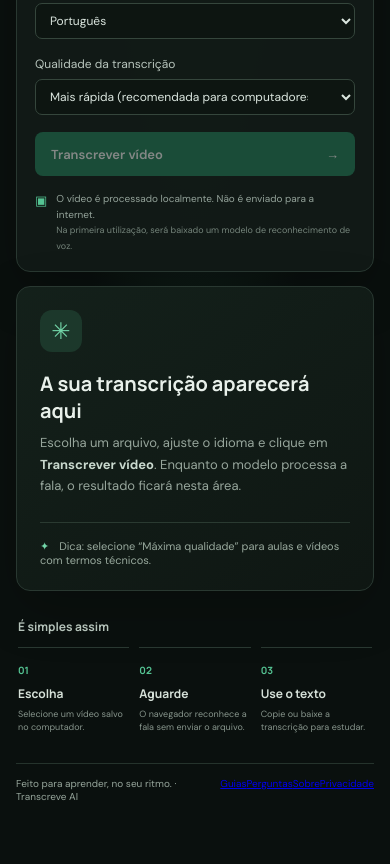
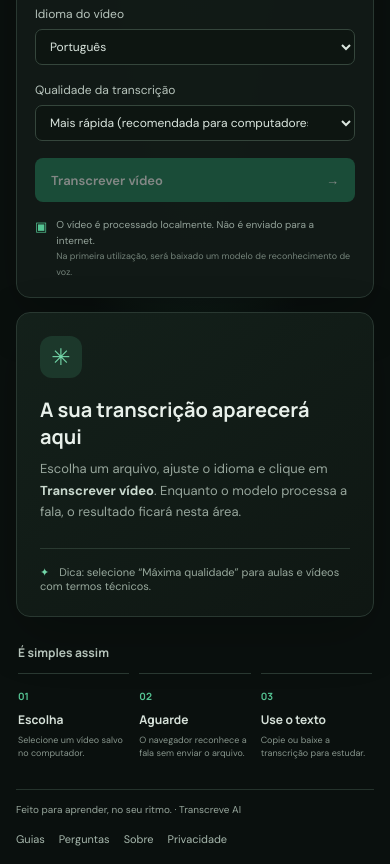
Before and after one commit to yurigregorio/transcreve-ai, a website built with Vite: page index.html in a window 390 px wide. Shown: the part 443-1307 px from the top of the page. Before the commit the page ends 1264 px from the top, so only its background shows below. Built offline with nearby package versions, Linux system fonts and the light colour scheme; some packages are replaced by stand-ins of ours.

Commit message:
Style navigation for help and policy pages

```diff
--- a/src/style.css
+++ b/src/style.css
@@ -130,3 +130,16 @@ button:focus-visible, select:focus-visible, textarea:focus-visible, .dropzone:fo
   .how-grid { gap: 10px; }
   .how-grid p { font-size: 9px; }
 }
+
+.site-nav, .footer-nav { display: flex; align-items: center; gap: 18px; }
+.site-nav a, .footer-nav a { color: #a7b8ad; text-decoration: none; font-size: 12px; transition: color .15s ease; }
+.site-nav a:hover, .footer-nav a:hover { color: var(--green-bright); }
+footer { align-items: center; gap: 16px; }
+.footer-nav { gap: 14px; }
+@media (max-width: 760px) {
+  .topbar { height: auto; min-height: 62px; flex-wrap: wrap; gap: 8px 16px; padding: 12px 18px; }
+  .site-nav { order: 3; width: 100%; justify-content: center; padding-top: 8px; border-top: 1px solid rgba(139, 170, 151, .14); }
+  .site-nav a, .footer-nav a { font-size: 11px; }
+  footer { align-items: flex-start; flex-direction: column; }
+  .footer-nav { flex-wrap: wrap; }
+}
```
